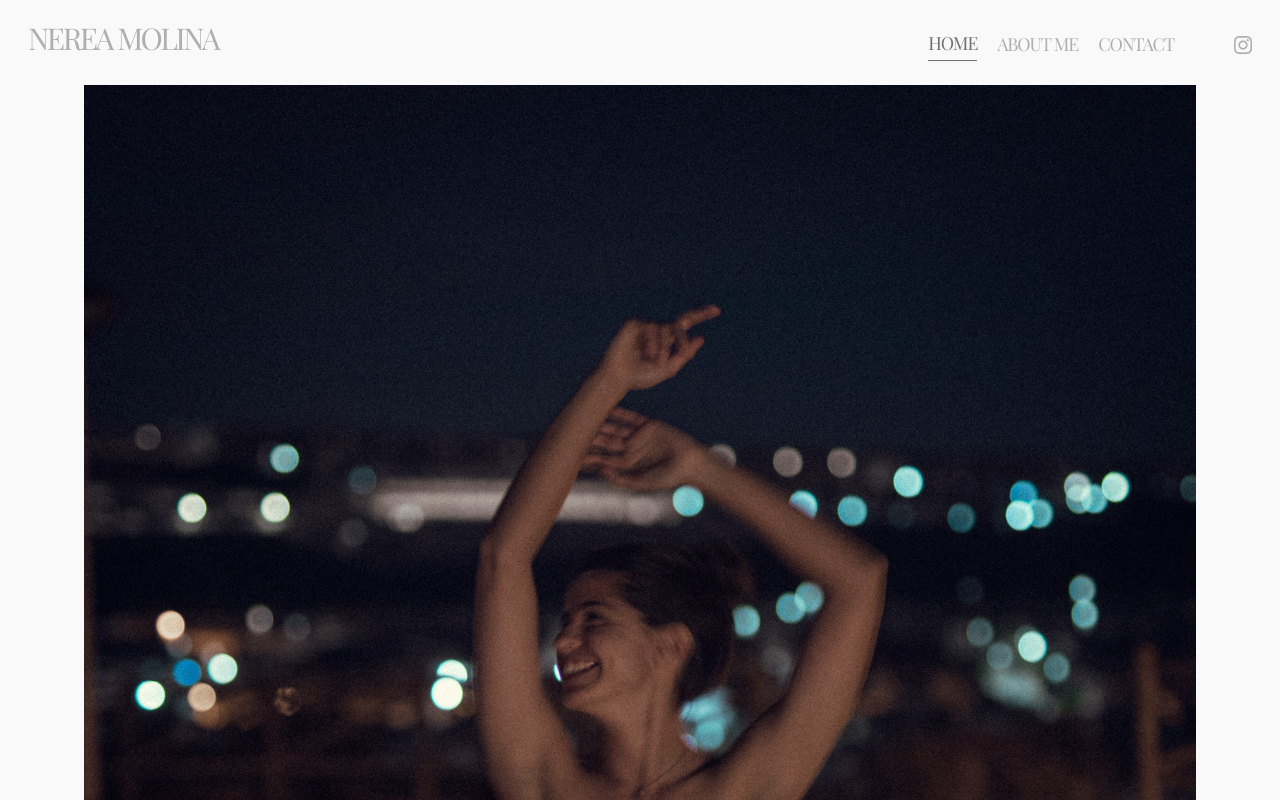
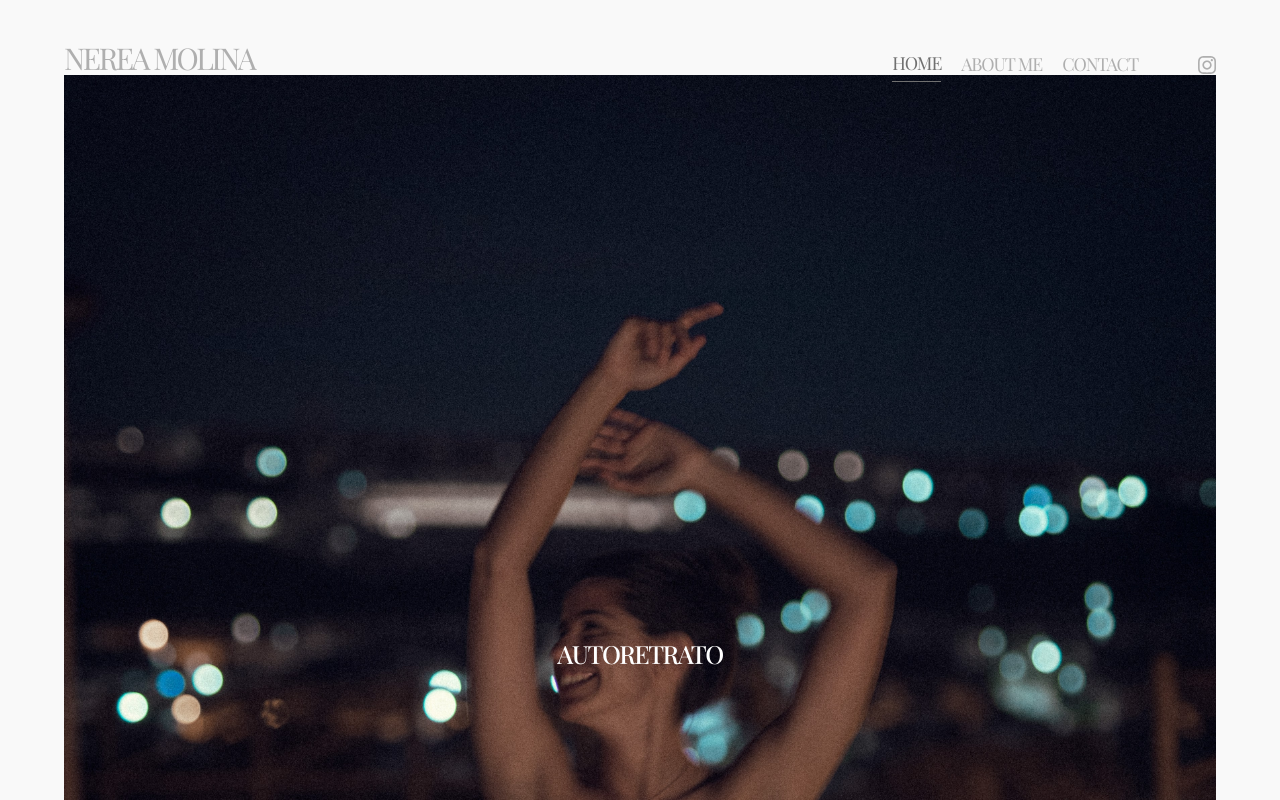
Before and after one commit to DomingoCast/nerea-portfolio, a React (Create React App) app: page /home in a window 1280 px wide. Shown: the top 800 px of the page. Built offline with nearby package versions, Linux system fonts and the light colour scheme.

Commit message:
first final draft

```diff
--- a/src/components/AboutMe/AboutMe.module.sass
+++ b/src/components/AboutMe/AboutMe.module.sass
@@ -12,9 +12,11 @@
 
 .p
     //position: absolute
+    text-indent: 1.5em
     width: 33%
     margin: auto
     color: var(--grey-3)
+    font-size: 2.4rem
 
 @media screen and (max-width: 80em)
     .container
@@ -40,4 +42,4 @@
         margin: auto
         //margin-top: 4rem
         color: var(--grey-1)
-        font-size: 2rem
+        font-size: 2.5rem
--- a/src/components/Contact/Contact.module.sass
+++ b/src/components/Contact/Contact.module.sass
@@ -4,6 +4,7 @@
     justify-content: center
     align-items: center
     flex-flow: column
+    font-size: 2.4rem
 
 .p
     color: var(--grey-3)
--- a/src/components/Grid/Grid.module.sass
+++ b/src/components/Grid/Grid.module.sass
@@ -85,3 +85,8 @@
         margin: auto
     .image
         margin: 1rem 0
+
+    .session
+        margin: 1rem 0
+        .name
+            opacity: 1
--- a/src/components/Navbar/Navbar.module.sass
+++ b/src/components/Navbar/Navbar.module.sass
@@ -71,22 +71,24 @@
     //align-self: flex-end
     //position: relative
     //bottom: 0
-//.ham
+
+.ham
+    align-self: center
 .hamContent
     width: 3rem
-    border-top: 3px solid var(--grey-2)
+    border-top: 2px solid var(--grey-2)
     &::after
       width: 100%
-      margin-bottom: .2rem
+      margin-top: .2rem
       display: block
       content: ''
-      border-bottom: 3px solid var(--grey-2)
+      border-bottom: 2px solid var(--grey-2)
     &::before
-      border-bottom: 3px solid var(--grey-2)
+      border-bottom: 2px solid var(--grey-2)
       display: block
       content: ''
       width: 100%
-      margin-bottom: .2rem
+      margin-top: .2rem
 
 .menu
     transition: all .4s ease-out
@@ -130,5 +132,5 @@
 
 @media screen and (max-width: 80em)
   .nav
-      padding: 1.8rem 2.8rem
+      padding: 3% 5%
       position: fixed
--- a/src/components/Popup/Popup.module.sass
+++ b/src/components/Popup/Popup.module.sass
@@ -85,4 +85,5 @@
     .back
         bottom: -3rem
         right: 1rem
-        color: var(--grey-3)
+        &:link, &:visited
+            color: var(--grey-1)
--- a/src/index.sass
+++ b/src/index.sass
@@ -13,6 +13,7 @@
     --white: white
     --grey-1: #F9F9F9
     --grey-2: #AFAFAF
+    //--grey-3: #707070
     --grey-3: #707070
 
     //VARIABLES
```
Also changed, not shown: src/assets/svg/back-slim.svg (added), src/assets/svg/left-arrow.png (added).
